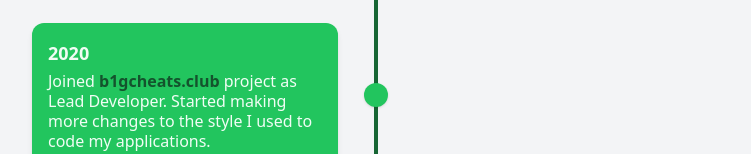
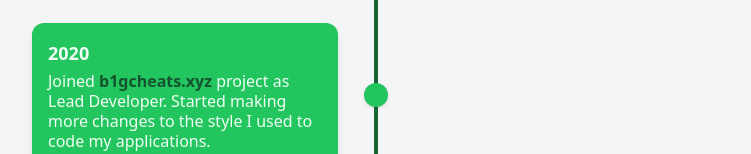
Before and after one commit to skillzl/skillzl.dev, a Next.js app: page / in a window 1280 px wide. Shown: the part 1028-1182 px from the top of the page, without its empty margins (264-1015 px from the left). Built offline with nearby package versions, Linux system fonts and the light colour scheme; no server answers.

Commit message:
:round_pushpin: chore: experience-container fix

```diff
--- a/pages/index.tsx
+++ b/pages/index.tsx
@@ -77,7 +77,7 @@ export default function Home() {
               >
                 <h3 className="font-semibold text-lg mb-1">2020</h3>
                 <p className="leading-tight">
-                  Joined <a className="font-bold text-green-900" href="http://b1gcheats.club">b1gcheats.club</a> project as Lead Developer. Started making more changes to the style I used to code my applications.
+                  Joined <a className="font-bold text-green-900" href="http://b1gcheats.xyz">b1gcheats.xyz</a> project as Lead Developer. Started making more changes to the style I used to code my applications.
                 </p>
               </div>
               <div className="col-start-5 col-end-6 md:mx-auto relative mr-10">
```
